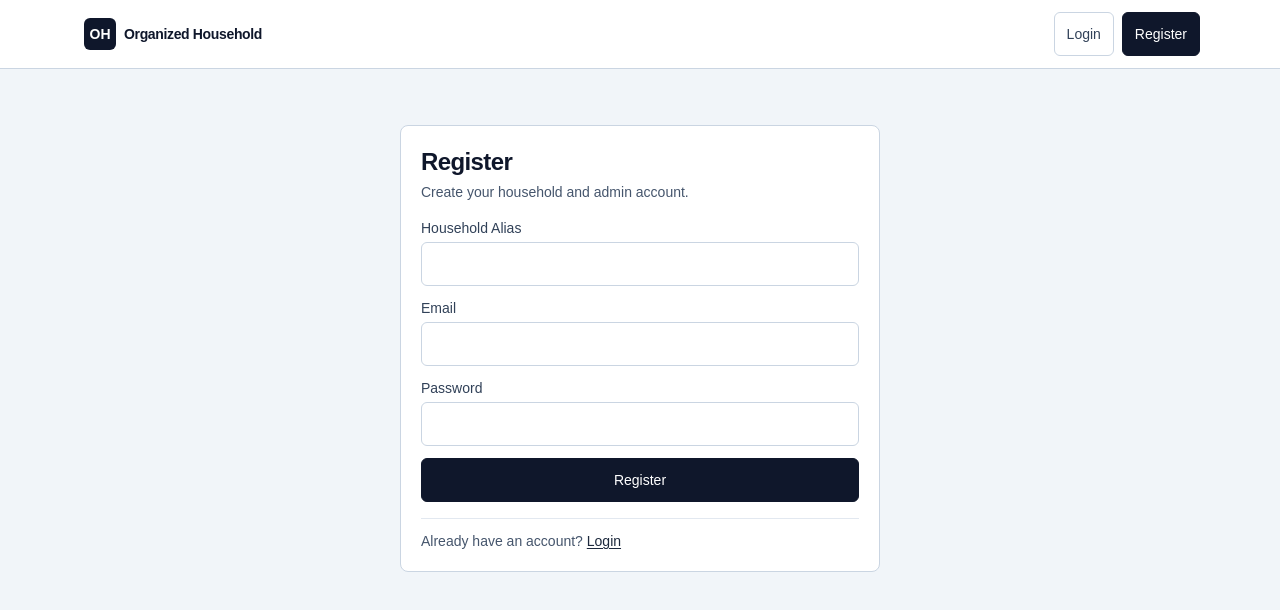
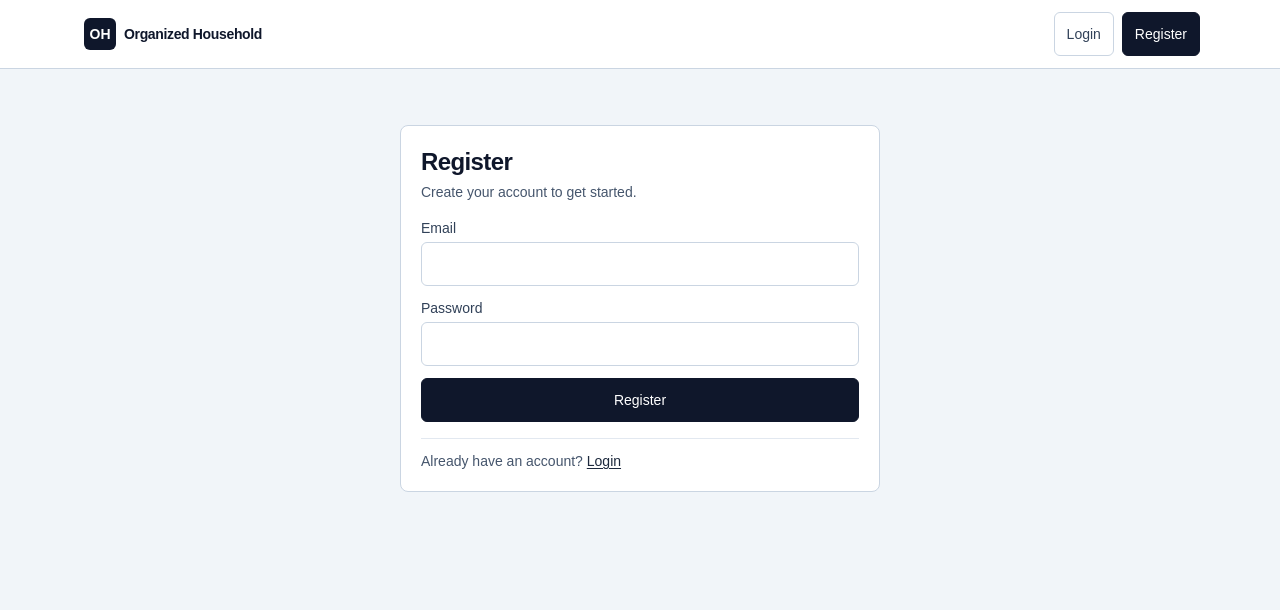
Before and after one commit to Organized-Household/ohh-finance-web, a Next.js app: page /register in a window 1280 px wide. Shown: the top 610 px of the page. Built offline with nearby package versions, Linux system fonts and the light colour scheme; no server answers.

Commit message:
fix: remove alias from registration form — collect household name in complete-setup instead
Also fixes emailRedirectTo to point to /auth/callback

```diff
--- a/app/register/actions.ts
+++ b/app/register/actions.ts
@@ -3,7 +3,6 @@
 import { headers } from "next/headers";
 import { redirect } from "next/navigation";
 import { createClient } from "@/lib/supabase/server";
-import { createAdminClient } from "@/lib/supabase/admin";
 import { registerSchema } from "@/lib/validation/register";
 
 type RegisterState = {
@@ -19,61 +18,13 @@ async function resolveEmailRedirectUrl(): Promise<string> {
   const proto = h.get("x-forwarded-proto") ?? "https";
 
   if (host) {
-    return `${proto}://${host}/login`;
+    return `${proto}://${host}/auth/callback`;
   }
 
   const fallback =
     process.env.NEXT_PUBLIC_SITE_URL ?? process.env.SITE_URL ?? "http://localhost:3000";
 
-  return `${fallback.replace(/\/$/, "")}/login`;
-}
-
-async function bootstrapTenantMembership(params: {
-  alias: string;
-  userId: string;
-}): Promise<{ error?: string }> {
-  // Service role required: initial tenants + tenant_members INSERT at registration.
-  // RLS policies block writes before membership exists (chicken-egg problem).
-  const admin = createAdminClient();
-
-  const { data: tenantData, error: tenantError } = await admin
-    .from("tenants")
-    .insert({ alias: params.alias })
-    .select("id")
-    .single();
-
-  if (tenantError || !tenantData) {
-    return {
-      error: `Failed to create tenant bootstrap records: ${tenantError?.message ?? "tenant not created"}`,
-    };
-  }
-
-  const { error: membershipError } = await admin.from("tenant_members").insert({
-    tenant_id: tenantData.id,
-    user_id: params.userId,
-    role: "admin",
-  });
-
-  if (!membershipError) {
-    return {};
-  }
-
-  const { error: cleanupError } = await admin
-    .from("tenants")
-    .delete()
-    .eq("id", tenantData.id);
-
-  if (cleanupError) {
-    console.error("Failed to roll back tenant after membership insert error", {
-      tenantId: tenantData.id,
-      cleanupError: cleanupError.message,
-      membershipError: membershipError.message,
-    });
-  }
-
-  return {
-    error: `Failed to create tenant bootstrap records: ${membershipError.message}`,
-  };
+  return `${fallback.replace(/\/$/, "")}/auth/callback`;
 }
 
 export async function registerAction(
@@ -81,7 +32,6 @@ export async function registerAction(
   formData: FormData
 ): Promise<RegisterState> {
   const parsed = registerSchema.safeParse({
-    alias: String(formData.get("alias") ?? ""),
     email: String(formData.get("email") ?? ""),
     password: String(formData.get("password") ?? ""),
   });
@@ -120,14 +70,7 @@ export async function registerAction(
     };
   }
 
-  const bootstrapResult = await bootstrapTenantMembership({
-    alias: parsed.data.alias,
-    userId,
-  });
-
-  if (bootstrapResult.error) {
-    return { error: bootstrapResult.error };
-  }
-
-  redirect("/app");
+  // Email confirmation disabled (e.g. local dev) — go straight to complete-setup
+  // so the user can set their household name and profile.
+  redirect("/register/complete-setup");
 }
--- a/app/register/page.tsx
+++ b/app/register/page.tsx
@@ -14,7 +14,6 @@ import { registerAction } from "./actions";
 const initialState: { error?: string; success?: string; status?: "email_verification_required"; email?: string } = {};
 
 type RegisterFieldErrors = {
-  alias?: string;
   email?: string;
   password?: string;
 };
@@ -38,7 +37,6 @@ function mapRegisterError(error: string): string {
 }
 
 export default function RegisterPage() {
-  const [alias, setAlias] = useState("");
   const [email, setEmail] = useState("");
   const [password, setPassword] = useState("");
   const [fieldErrors, setFieldErrors] = useState<RegisterFieldErrors>({});
@@ -50,10 +48,6 @@ export default function RegisterPage() {
 
   function validateFields(): RegisterFieldErrors {
     const nextErrors: RegisterFieldErrors = {};
-
-    if (!alias.trim()) {
-      nextErrors.alias = "Household Alias is required.";
-    }
 
     if (!email.trim()) {
       nextErrors.email = "Email is required.";
@@ -151,7 +145,7 @@ export default function RegisterPage() {
       <main className="mx-auto flex w-full max-w-6xl flex-1 justify-center px-4 pb-10 pt-10 sm:pt-14">
         <AuthCard
           title="Register"
-          description="Create your household and admin account."
+          description="Create your account to get started."
           footer={
             <p className="text-sm text-slate-600">
               Already have an account?{" "}
@@ -169,28 +163,6 @@ export default function RegisterPage() {
             {state?.success ? <FormAlert tone="success" message={state.success} /> : null}
 
             <form action={formAction} onSubmit={handleSubmit} className="space-y-3">
-              <div>
-                <label htmlFor="alias" className="mb-1 block text-sm font-medium text-slate-700">
-                  Household Alias
-                </label>
-                <input
-                  id="alias"
-                  name="alias"
-                  type="text"
-                  required
-                  value={alias}
-                  onChange={(event) => {
-                    setAlias(event.target.value);
-                    if (fieldErrors.alias) {
-                      setFieldErrors((prev) => ({ ...prev, alias: undefined }));
-                    }
-                  }}
-                  aria-describedby={fieldErrors.alias ? "alias-error" : undefined}
-                  className="h-11 w-full rounded-md border border-slate-300 bg-white px-3 text-sm text-slate-900 focus-visible:outline-none focus-visible:ring-2 focus-visible:ring-slate-500 focus-visible:ring-offset-2"
-                />
-                <InlineErrorMessage id="alias-error" message={fieldErrors.alias} />
-              </div>
-
               <div>
                 <label htmlFor="email" className="mb-1 block text-sm font-medium text-slate-700">
                   Email
--- a/lib/validation/register.ts
+++ b/lib/validation/register.ts
@@ -1,11 +1,6 @@
 import { z } from "zod";
 
 export const registerSchema = z.object({
-  alias: z
-    .string()
-    .trim()
-    .min(1, "Household alias is required")
-    .max(100, "Household alias must be 100 characters or less"),
   email: z.string().trim().email("Valid email is required"),
   password: z
     .string()
```
